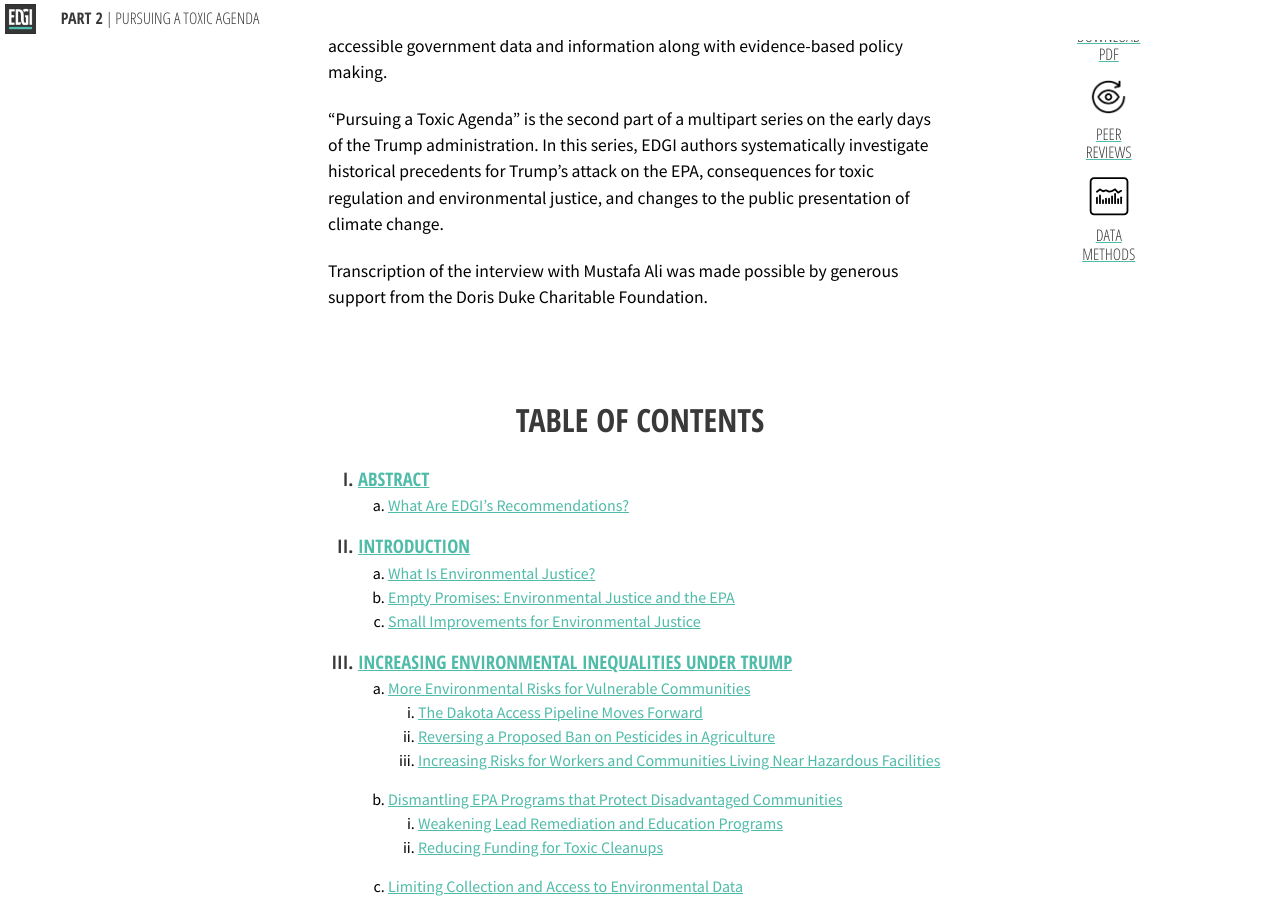
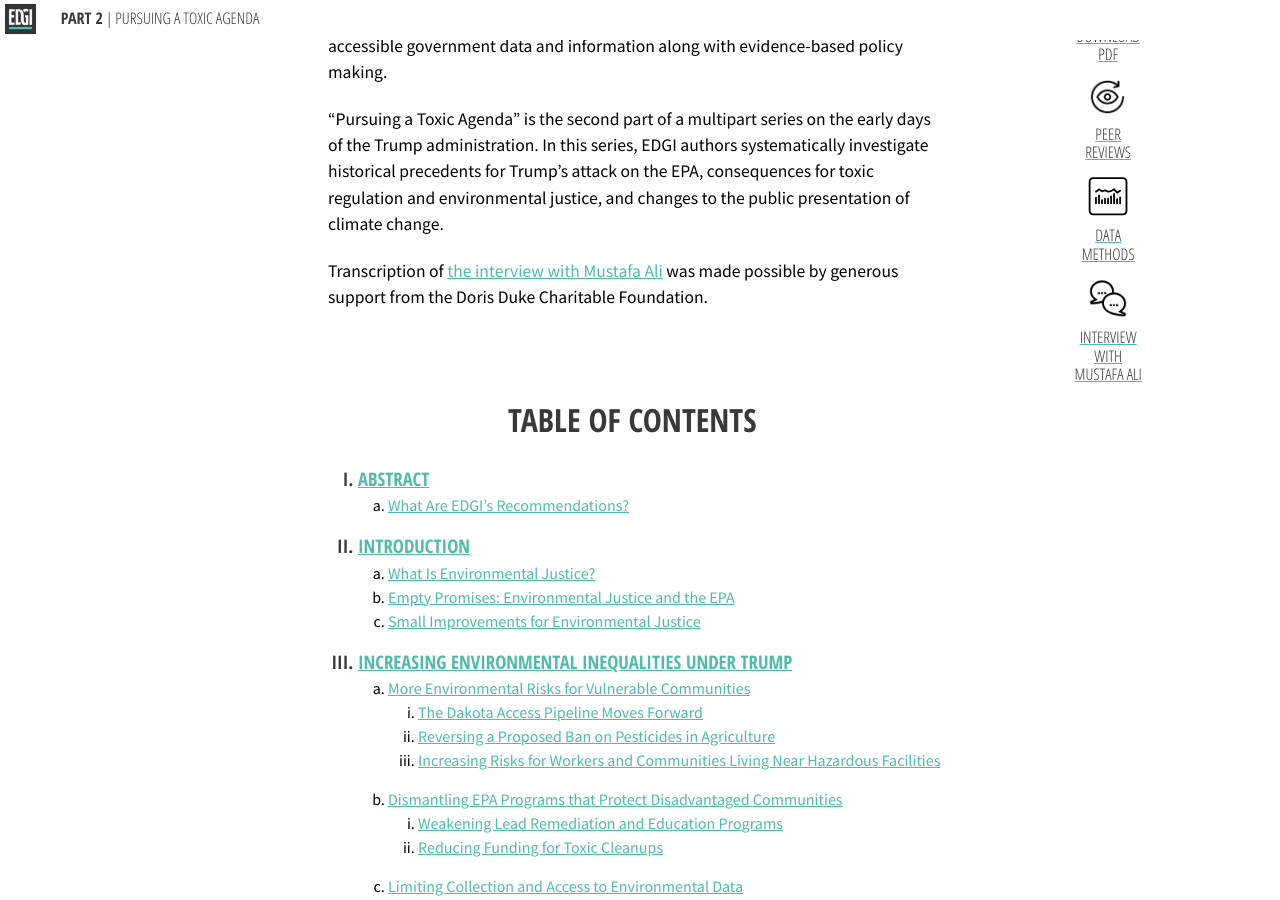
Before and after one commit to edgi-govdata-archiving/100days, a Jekyll site: the page built from pursuing-toxic-agenda.html, in a window 1280 px wide and 900 px high, scrolled down 1079 px. Built offline with Jekyll 4.4.1, drawn with Linux system fonts in a browser that asks for light colours; nearby versions of some CDN libraries.

Commit message:
Add interview icon & link

```diff
--- a/pursuing-toxic-agenda.html
+++ b/pursuing-toxic-agenda.html
@@ -29,17 +29,22 @@ redirect_from:
     <div id="aside" class="pv5 mh6 dn-ns dn-m dib-l">
         <div class="aside">
             <a href="https://envirodatagov.org/wp-content/uploads/2017/09/Part-2-Pursuing-Toxic-Agenda.pdf" class="aside-el">
-                <img alt="pdf" src="/assets/pdf.png" style="width:40px; margin-bottom:10px">
+                <img alt="Download PDF" src="/assets/pdf.png" style="width:40px; margin-bottom:10px">
                 <h3 class="f5 fw1 ttu">Download PDF</h3>
             </a>
             <a href="/pursuing-toxic-agenda-peer-reviews/" class="aside-el">
-                <img alt="pdf" src="/assets/peer.png" style="width:40px; margin-bottom:10px">
+                <img alt="Peer Reviews" src="/assets/peer.png" style="width:40px; margin-bottom:10px">
                 <h3 class="f5 fw1 ttu tc">Peer Reviews</h3>
             </a>
             <a href="/pursuing-toxic-agenda-data/" class="aside-el">
-                <img alt="pdf" src="/assets/data.svg" style="width:40px; margin-bottom:10px">
+                <img alt="Data Methods" src="/assets/data.svg" style="width:40px; margin-bottom:10px">
                 <h3 class="f5 fw1 ttu tc">Data Methods</h3>
             </a>
+            <a href="/mustafa-ali-interview/" class="aside-el">
+                <img alt="Interview with Mustafa Ali" src="/assets/interview.png" style="width:40px; margin-bottom:10px">
+                <h3 class="f5 fw1 ttu tc">Interview with<br/>Mustafa Ali</h3>
+            </a>
+
             <!-- <a href="#disqus_thread" class="aside-el">
                 <img alt="pdf" src="/assets/comment.png" style="width:40px; margin-bottom:10px">
                 <h3 class="f5 fw1 ttu">Comments</h3>
@@ -61,7 +66,7 @@ redirect_from:
         <p>The <a href="https://envirodatagov.org/">Environmental Data &amp; Governance Initiative</a> (EDGI) is an organization comprised of academics and non-profit employees that promotes open and accessible government data and information along with evidence-based policy making.<br></p>
         <p>&ldquo;Pursuing a Toxic Agenda&rdquo; is the second part of a multipart series on the early days of the Trump administration. In this series, EDGI authors systematically investigate historical precedents for Trump&rsquo;s attack on the EPA, consequences for toxic regulation and environmental justice, and changes to the public presentation of climate change.</p>
 
-        <p>Transcription of the interview with Mustafa Ali was made possible by generous support  from the Doris Duke Charitable Foundation. </p>
+        <p>Transcription of <a href="/mustafa-ali-interview/">the interview with Mustafa Ali</a> was made possible by generous support  from the Doris Duke Charitable Foundation. </p>
 
         <h1 id="h.tdey93iuyhc0">TABLE OF CONTENTS</h1>
         <ol start="1">
```
Also changed, not shown: assets/interview.png (added).
